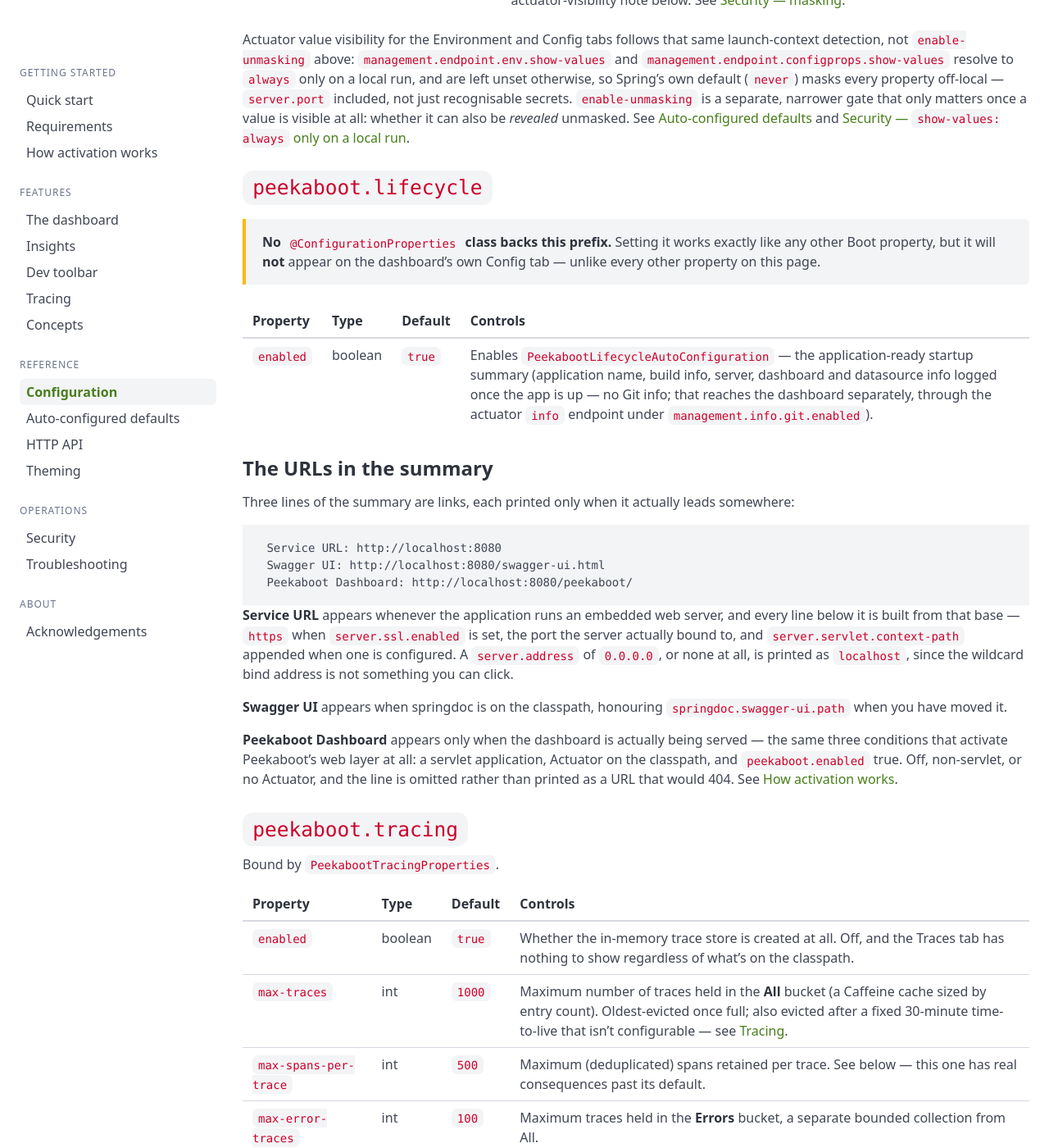
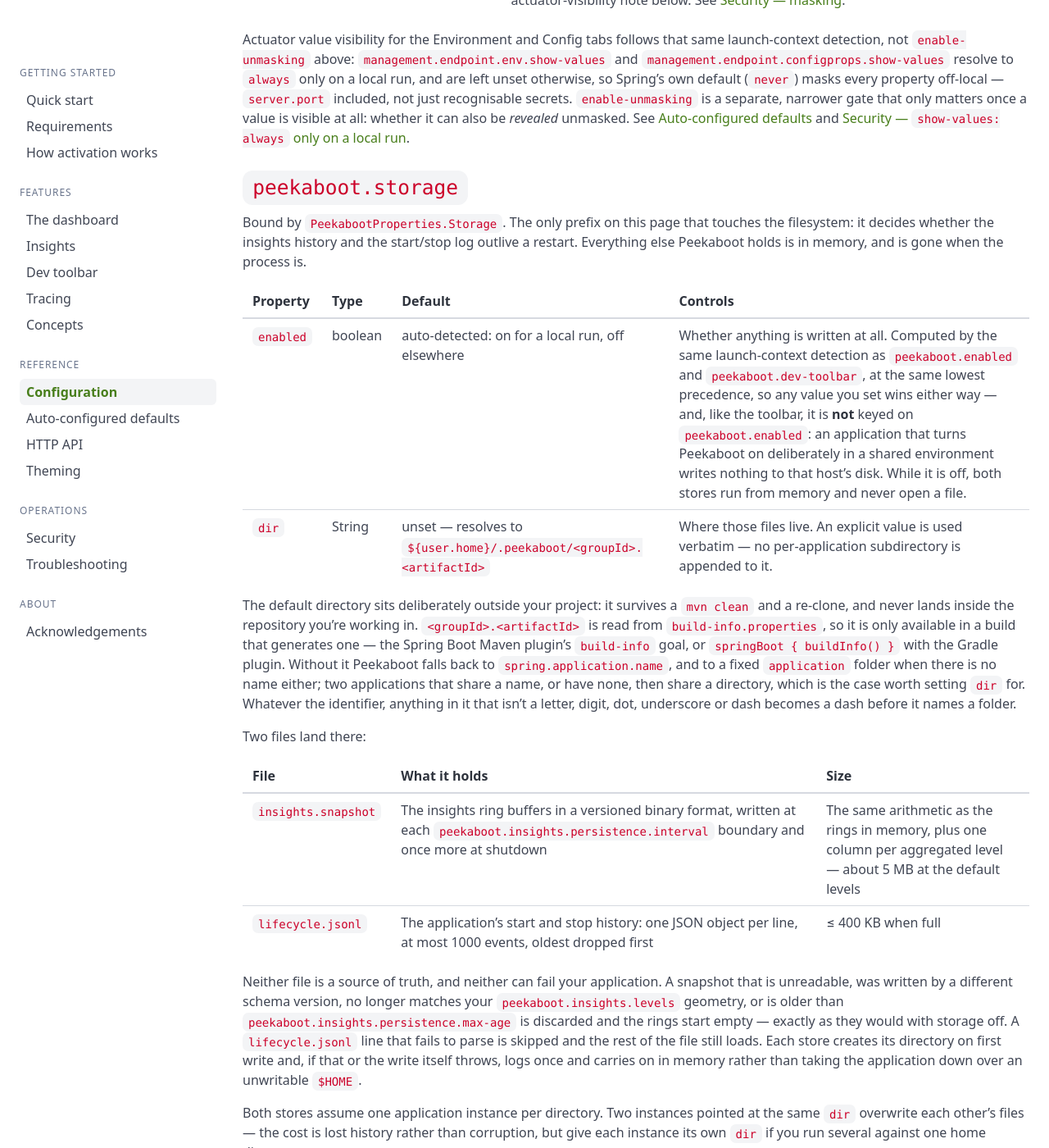
Before and after one commit to peekaboot-org/peekaboot-org.github.io, a Jekyll site: the page built from docs/configuration.md, in a window 1280 px wide and 1400 px high, scrolled down 950 px. Shown: the whole window at 82% size. Built offline with Jekyll 4.4.1, drawn with Linux system fonts in a browser that asks for light colours; some of the changed text lies outside the part shown.

Commit message:
docs: document peekaboot.storage and the insights persistence settings
The configuration page had no peekaboot.storage prefix at all, and the
insights table stopped at config-location, so persistence.interval and
persistence.max-age were undocumented too. Adds a section for the prefix -
both properties, what lands in the directory, how the default directory is
named, and what happens to an unusable file - and lists storage alongside
the toolbar on the activation page, since the launch-context detection now
supplies its default as well.

```diff
--- a/docs/configuration.md
+++ b/docs/configuration.md
@@ -31,6 +31,48 @@
 defaults]({{ '/docs/auto-configured-defaults/' | relative_url }}) and [Security &mdash;
 `show-values: always` only on a local
 run]({{ '/docs/security/' | relative_url }}#show-values-always-only-on-a-local-run).
+
+## `peekaboot.storage`
+
+Bound by `PeekabootProperties.Storage`. The only prefix on this page that touches the
+filesystem: it decides whether the insights history and the start/stop log outlive a
+restart. Everything else Peekaboot holds is in memory, and is gone when the process is.
+
+| Property | Type | Default | Controls |
+|---|---|---|---|
+| `enabled` | boolean | auto-detected: on for a local run, off elsewhere | Whether anything is written at all. Computed by the same launch-context detection as `peekaboot.enabled` and `peekaboot.dev-toolbar`, at the same lowest precedence, so any value you set wins either way &mdash; and, like the toolbar, it is **not** keyed on `peekaboot.enabled`: an application that turns Peekaboot on deliberately in a shared environment writes nothing to that host's disk. While it is off, both stores run from memory and never open a file. |
+| `dir` | String | unset &mdash; resolves to `${user.home}/.peekaboot/<groupId>.<artifactId>` | Where those files live. An explicit value is used verbatim &mdash; no per-application subdirectory is appended to it. |
+
+The default directory sits deliberately outside your project: it survives a `mvn clean`
+and a re-clone, and never lands inside the repository you're working in.
+`<groupId>.<artifactId>` is read from `build-info.properties`, so it is only available in
+a build that generates one &mdash; the Spring Boot Maven plugin's `build-info` goal, or
+`springBoot { buildInfo() }` with the Gradle plugin. Without it Peekaboot falls back to
+`spring.application.name`, and to a fixed `application` folder when there is no name
+either; two applications that share a name, or have none, then share a directory, which is
+the case worth setting `dir` for. Whatever the identifier, anything in it that isn't a
+letter, digit, dot, underscore or dash becomes a dash before it names a folder.
+
+Two files land there:
+
+| File | What it holds | Size |
+|---|---|---|
+| `insights.snapshot` | The insights ring buffers in a versioned binary format, written at each `peekaboot.insights.persistence.interval` boundary and once more at shutdown | The same arithmetic as the rings in memory, plus one column per aggregated level &mdash; about 5 MB at the default levels |
+| `lifecycle.jsonl` | The application's start and stop history: one JSON object per line, at most 1000 events, oldest dropped first | &le; 400 KB when full |
+
+Neither file is a source of truth, and neither can fail your application. A snapshot that
+is unreadable, was written by a different schema version, no longer matches your
+`peekaboot.insights.levels` geometry, or is older than
+`peekaboot.insights.persistence.max-age` is discarded and the rings start empty &mdash;
+exactly as they would with storage off. A `lifecycle.jsonl` line that fails to parse is
+skipped and the rest of the file still loads. Each store creates its directory on first
+write and, if that or the write itself throws, logs once and carries on in memory rather
+than taking the application down over an unwritable `$HOME`.
+
+Both stores assume one application instance per directory. Two instances pointed at the
+same `dir` overwrite each other's files &mdash; the cost is lost history rather than
+corruption, but give each instance its own `dir` if you run several against one home
+directory.
 
 ## `peekaboot.lifecycle`
 
@@ -117,8 +159,9 @@
 ## `peekaboot.insights`
 
 Bound by `InsightsProperties`. These control the metric collector behind the Insights tab
-&mdash; how often it samples and how much history it keeps. *What* it samples comes from a
-separate YAML file rather than from properties; see
+&mdash; how often it samples and how much history it keeps. Whether that history outlives
+the process is `peekaboot.storage.enabled` above. *What* it samples comes from a separate
+YAML file rather than from properties; see
 [Insights]({{ '/docs/insights/' | relative_url }}#configuring-panels).
 
 | Property | Type | Default | Controls |
@@ -127,6 +170,8 @@
 | `levels[n].interval` | Duration | `10s`, `1m`, `1h` | The sampling tick (level 0) and each aggregation window above it. Every interval must be a whole multiple of the previous one, or startup fails. |
 | `levels[n].size` | int | `90`, `1440`, `720` | Ring buffer entries kept per series at that level &mdash; `interval` &times; `size` is how far back the charts reach. |
 | `config-location` | String | unset | A Spring resource location for the panel file, replacing the default lookup of `peekaboot-insights.yml` on the classpath root. |
+| `persistence.interval` | Duration | the coarsest level's own `interval` &mdash; `1h` at the defaults | How often the rings are written to `insights.snapshot`. Does nothing while `peekaboot.storage.enabled` is off. |
+| `persistence.max-age` | Duration | the coarsest level's span, `interval` &times; `size` &mdash; 30 days at the defaults | How old a snapshot may be and still be worth loading. Past it every restored sample would be an empty gap, so the file is discarded instead of read. |
 
 Setting `levels` replaces the whole list rather than merging into it, so give every level
 you want. Level 0 stores one number per series per tick; every higher level stores seven
```
Also changed, not shown: docs/how-activation-works.md (+8 -6 lines).
